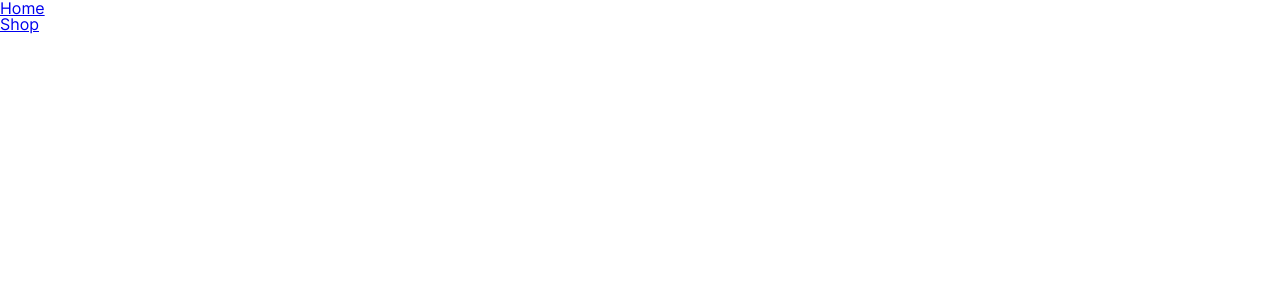
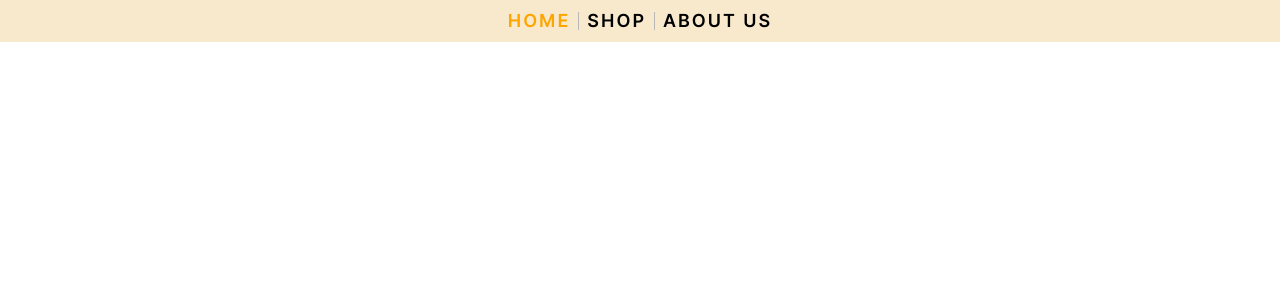
Before and after one commit to Archesper/react-bookstore, a React (Vite) app: page / in a window 1280 px wide. Shown: the top 300 px of the page. Built offline with nearby package versions, Linux system fonts and the light colour scheme.

Commit message:
Implement active link highlighting

```diff
--- a/src/components/App.jsx
+++ b/src/components/App.jsx
@@ -42,10 +42,12 @@ function App() {
     console.log(cartData);
   }
   const { pathname } = useLocation();
-  const isShopping = pathname === "/shop";
+
+  const routeMap = {"/shop": "shop", "/": "home"};
+  const activeLink = routeMap[pathname];
   return (
     <>
-      <Navbar isShopping={isShopping} links={["Home", "Shop"]} itemCount={cartData.reduce((previous, current) => previous+current.quantity, 0)} />
+      <Navbar activeLink={activeLink} links={["home", "shop", "about us"]} itemCount={cartData.reduce((previous, current) => previous+current.quantity, 0)} />
       <Outlet context={{otherProps:{productData: productData, updateCart: updateCart}, cartData: cartData}}></Outlet>
     </>
   );
--- a/src/components/Navbar/Navbar.jsx
+++ b/src/components/Navbar/Navbar.jsx
@@ -1,17 +1,19 @@
 import CartIcon from '../CartIcon/CartIcon';
 import { Link } from 'react-router-dom';
+import styles from "./Navbar.module.css";
 
-const Navbar = ({ links, isShopping, itemCount }) => {
+const Navbar = ({ links, activeLink, itemCount }) => {
+  console.log(activeLink);
   const linkItems = links.map((link, index) => (
     <li key={index}>
-      <Link to={link.toLowerCase()}>{link}</Link>
+      <Link {...{id: link === activeLink ? styles.active : ""}} to={link.toLowerCase() === "home" ? "/" : link.toLowerCase()}>{link}</Link>
     </li>
   ));
   return (
     <>
-      <nav>
-        <ul>{linkItems}</ul>
-        {isShopping ? <CartIcon itemCount={itemCount}/> : ''}
+      <nav className={styles.navbar}>
+        <ul className={styles.links}>{linkItems}</ul>
+        {activeLink === "shop" ? <CartIcon  itemCount={itemCount}/> : ''}
       </nav>
     </>
   );
```
